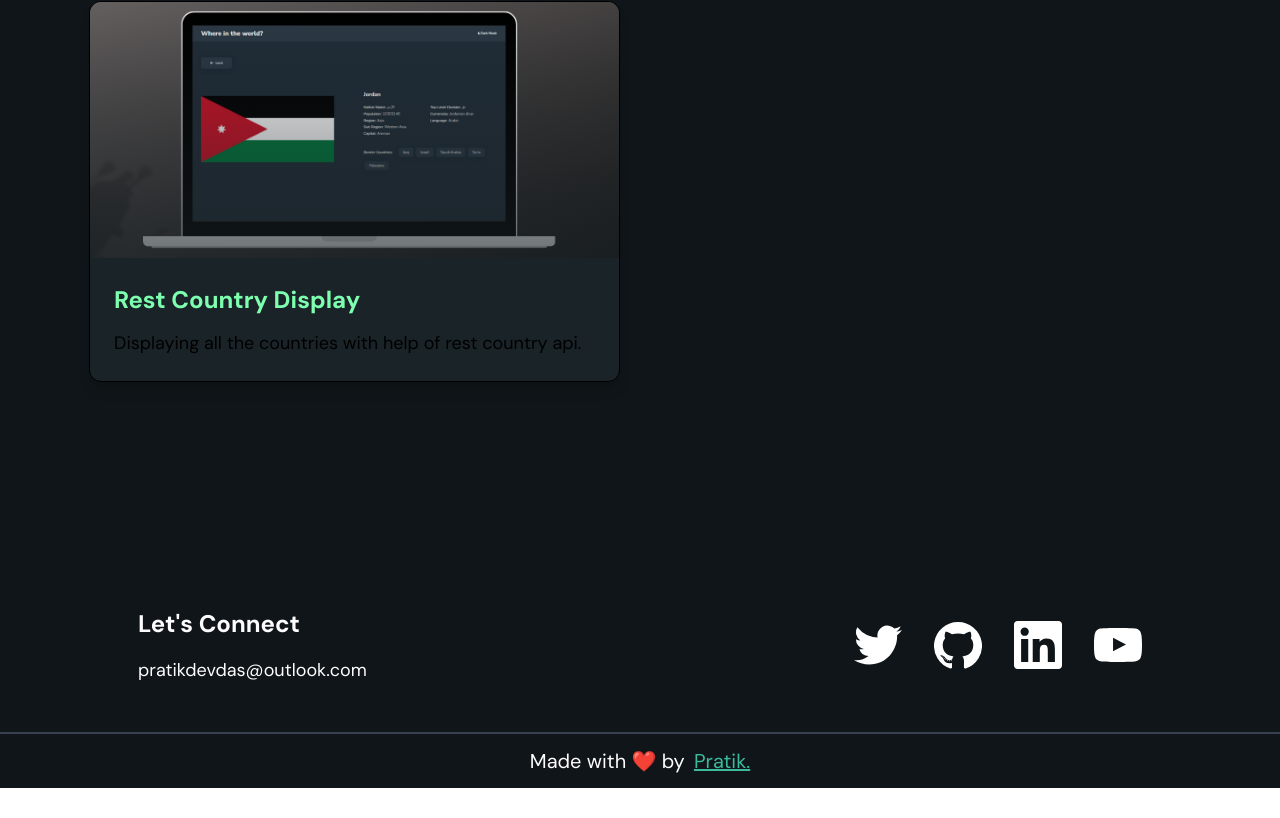
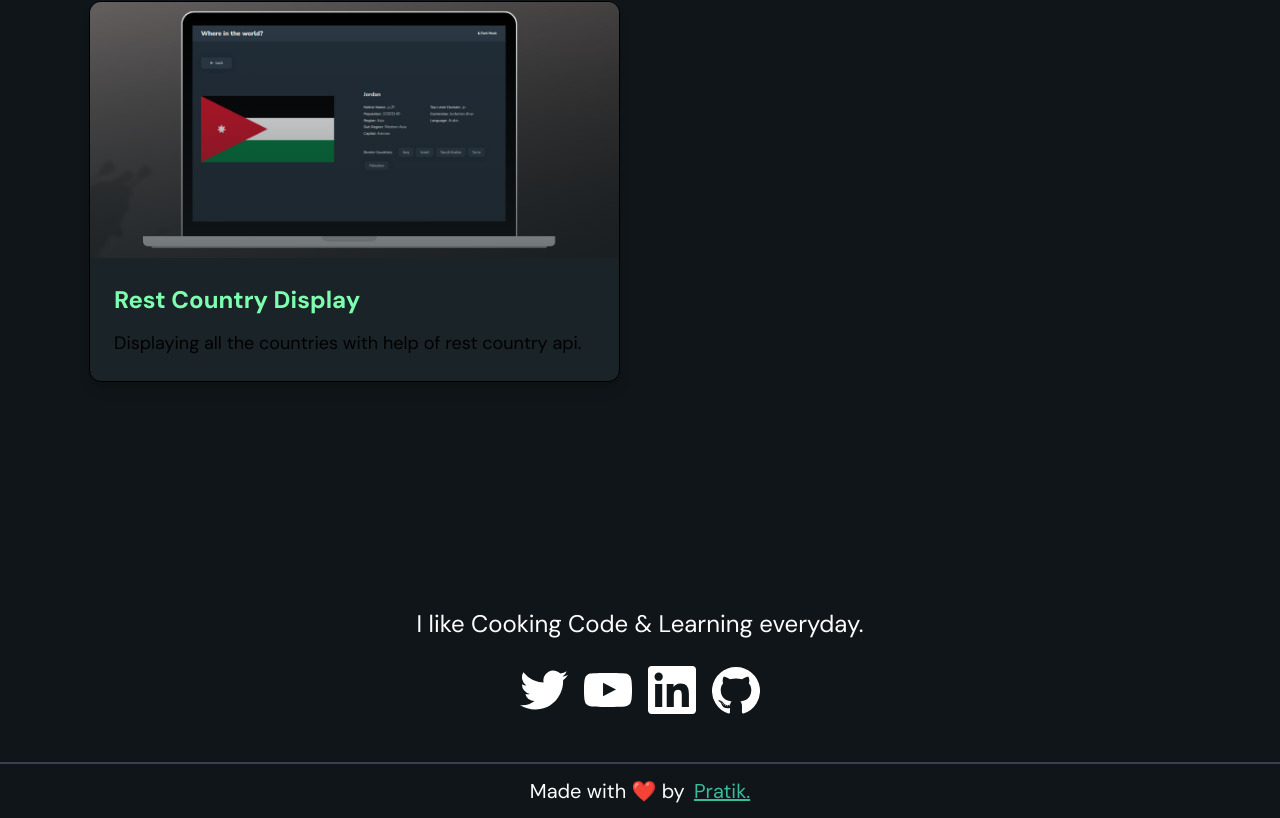
Before and after one commit to pratikdevdas/myportfolio, a Next.js app: page / in a window 1280 px wide. Shown: the part 1930-2748 px from the top of the page. Before the commit the page ends 2718 px from the top, so only its background shows below. Built offline with nearby package versions, Linux system fonts and the light colour scheme.

Commit message:
fix: ✅ update footer

```diff
--- a/components/Layout/Footer.tsx
+++ b/components/Layout/Footer.tsx
@@ -3,28 +3,20 @@ import {
   LinkedIn,
   Twitter,
   Youtube,
-  // Hashnode,
 } from "../../public/icons/Icons";
 
 function Footer() {
   return (
-    <div className="flex flex-col items-center justify-between px-8 py-12 text-light md:px-12 lg:flex-row">
-      <div className="mb-8 text-center lg:mb-0 lg:text-left">
-        <h1 className="text-2xl font-bold mb-3">Let&apos;s Connect</h1>
-        <a
-          title="Send me an email"
-          href="mailto:pratikdevdas@outlook.com"
-          className="text-lg hover:text-dark-green-fluorescent transition-colors"
-        >
-          pratikdevdas@outlook.com
-        </a>
-      </div>
-      <div className="flex gap-8">
+    <div className="flex flex-col items-center justify-center py-12 text-light">
+      <p className="text-2xl mb-6">
+        I like Cooking Code & Learning everyday.
+      </p>
+      <div className="flex gap-4">
         {[
           { Icon: Twitter, href: "https://twitter.com/pratikdevdas" },
+          { Icon: Youtube, href: "https://www.youtube.com/@pratikdevdas" },
+          { Icon: LinkedIn, href: "https://www.linkedin.com/in/pratikdevdas/" },
           { Icon: Github, href: "https://github.com/pratikdevdas" },
-          { Icon: LinkedIn, href: "https://www.linkedin.com/in/pratikdevdas/" },
-          { Icon: Youtube, href: "https://www.youtube.com/@pratikdevdas" }
         ].map(({ Icon, href }) => (
           <a
             key={href}
```
